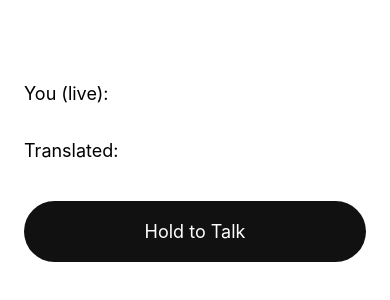
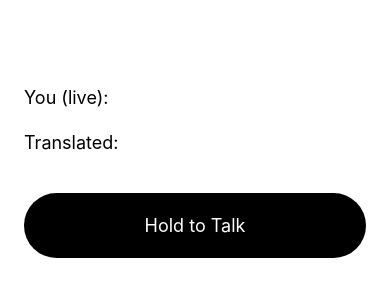
Before and after one commit to marcelodevops/mvp-wss, a React Native app in the folder realtime-translator/: screen / in a window 390 px wide. Shown: the part 250-550 px from the top of the page. Built offline with nearby package versions, Linux system fonts and the light colour scheme; no server answers.

Commit message:
fixed format issues

```diff
--- a/realtime-translator/App.tsx
+++ b/realtime-translator/App.tsx
@@ -1,22 +1,21 @@
-import { Text, View, Pressable } from "react-native";
+import { View, Text, Pressable } from "react-native";
 import { useTranslationSocket } from "./useTranslationSocket";
-import { useMicrophone } from "./useMicrophone";
+import { useMicrophoneStream } from "./useMicrophoneStream";
 
 export default function App() {
-  const { sendAudioChunk, partial, translated } = useTranslationSocket();
-  const mic = useMicrophone(sendAudioChunk);
+  const { sendPCMChunk, partial, translated } =
+    useTranslationSocket();
+  const mic = useMicrophoneStream(sendPCMChunk);
 
   return (
-    <View style={{ flex: 1, justifyContent: "center", padding: 24 }}>
-      <Text style={{ fontSize: 18, marginBottom: 12 }}>
-        You (live):
-      </Text>
-      <Text style={{ fontSize: 20 }}>{partial}</Text>
+    <View style={{ flex: 1, padding: 24, justifyContent: "center" }}>
+      <Text style={{ fontSize: 18 }}>You (live):</Text>
+      <Text style={{ fontSize: 22 }}>{partial}</Text>
 
       <Text style={{ fontSize: 18, marginTop: 24 }}>
         Translated:
       </Text>
-      <Text style={{ fontSize: 22, fontWeight: "600" }}>
+      <Text style={{ fontSize: 24, fontWeight: "600" }}>
         {translated}
       </Text>
 
@@ -25,10 +24,10 @@ export default function App() {
         onPressOut={mic.stop}
         style={{
           marginTop: 40,
-          backgroundColor: "#111",
-          padding: 20,
+          backgroundColor: "#000",
+          padding: 22,
           borderRadius: 100,
-          alignItems: "center"
+          alignItems: "center",
         }}
       >
         <Text style={{ color: "#fff", fontSize: 18 }}>
--- /dev/null
+++ b/realtime-translator/useMicrophoneStream.ts
@@ -0,0 +1,10 @@
+import { startAudioStream, stopAudioStream } from "./audioStream";
+
+export function useMicrophoneStream(
+  sendChunk: (b64: string) => void
+) {
+  return {
+    start: () => startAudioStream(sendChunk),
+    stop: () => stopAudioStream(),
+  };
+}
```
